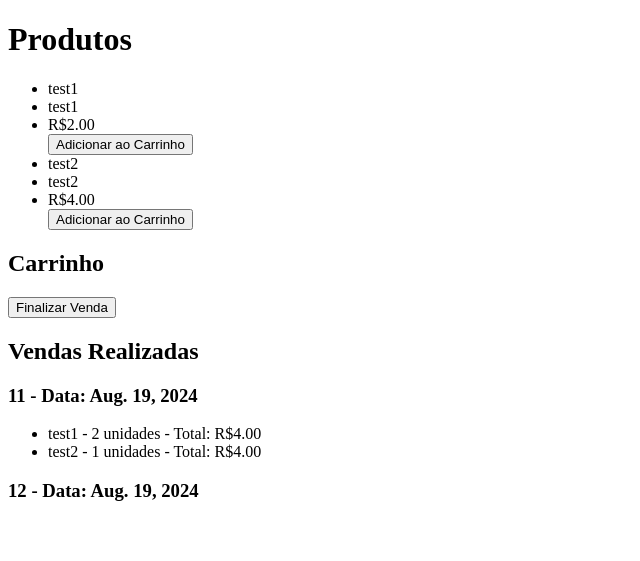
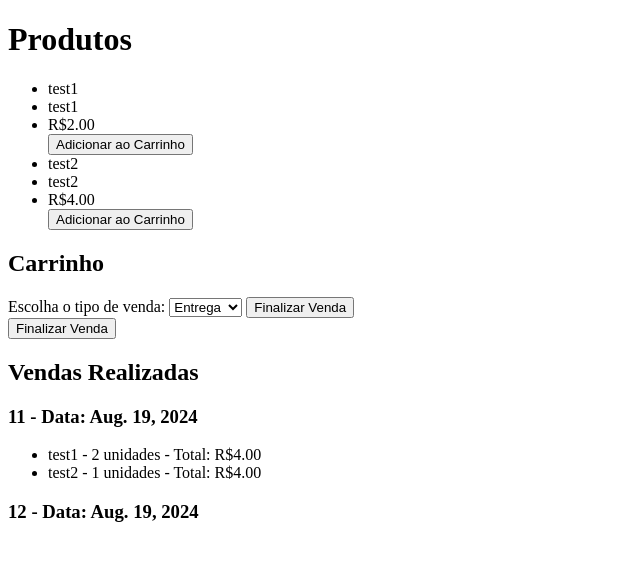
Before and after one commit to joaobatistafrontend/vends_pord, a Django app: page / in a window 1280 px wide. Shown: the top 561 px of the page, without its empty margins (0-640 px from the left). Run offline with Django 5.2, Linux system fonts and the light colour scheme; data comes from the database, SQL or seed files in the repository; both versions use the stored data as it was after the commit; data that the repository does not hold is empty.

Commit message:
subindo com vendas

```diff
--- a/core/models.py
+++ b/core/models.py
@@ -16,6 +16,11 @@ class NovoValor(models.Model):
 
     def __str__(self):
         return f'R${self.valor}'
+
+class Tipo_venda(models.Model):
+    tipo = models.CharField(max_length=100,null=True, blank=True)
+    def __str__(self):
+        return self.tipo
 
 
 class Produto(models.Model):
@@ -38,9 +43,10 @@ from datetime import date
 class Venda(models.Model):
     numero_venda = models.AutoField(primary_key=True)  # Número da venda (identificador único)
     data_venda = models.DateField(default=date.today)  # Data da venda
+    tipo_venda = models.ForeignKey(Tipo_venda, on_delete=models.SET_NULL, null=True, blank=True)  # Tipo de venda
 
     def __str__(self):
-        return f"Venda #{self.numero_venda} - {self.data_venda}"
+        return f"Venda #{self.numero_venda} - {self.data_venda} - Tipo: {self.tipo_venda.tipo}"
 class VendaDoProduto(models.Model):
     venda = models.ForeignKey(Venda, on_delete=models.CASCADE, related_name='itens')  # Associação com a venda
     produto = models.ForeignKey(Produto, on_delete=models.CASCADE)  # Produto vendido
@@ -57,3 +63,45 @@ def update_total(sender, instance, **kwargs):
         instance.total = instance.produto.valor.valor * instance.qtd
     else:
         instance.total = 0  # Define total como 0 se valor ou qtd forem nulos
+
+class EntregaBairro(models.Model):
+    bairro = models.CharField(max_length=100)
+    valor = models.DecimalField(max_digits=10, decimal_places=2, blank=True, null=True)
+
+    def __str__(self):
+        return f'{self.bairro} {self.valor}'
+class Entregador(models.Model):
+    nome = models.CharField(max_length=100,null=True, blank=True)
+    telefone = models.IntegerField(blank=True, null=True)
+    veiculo = models.CharField(max_length=100,null=True, blank=True)
+    placa = models.CharField(max_length=100,null=True, blank=True)
+
+    def __str__(self):
+        return f"{self.nome} - {self.telefone} {self.veiculo} -  {self.placa}"
+
+class Atendente(models.Model):
+    nome = models.CharField(max_length=100,null=True, blank=True)
+    def __str__(self):
+        return f"{self.nome}"
+
+
+class DadosEntrega(models.Model):
+    entregador = models.ForeignKey(Atendente, on_delete=models.CASCADE)
+    bairroPadrao = models.ForeignKey(EntregaBairro, on_delete=models.CASCADE)
+    nome = models.CharField(max_length=100,blank=True, null=True)
+    telefone = models.IntegerField(blank=True, null=True)
+    endereco = models.CharField(max_length=100,blank=True, null=True)
+    pontoReferencia = models.CharField(max_length=100,blank=True, null=True)
+    def __str__(self):
+        return f"{self.entregador} {self.bairroPadrao} {self.nome} "
+
+class DadosRetirada(models.Model):
+    nome = models.CharField(max_length=100,blank=True, null=True)
+    telefone = models.IntegerField(blank=True, null=True)
+    def __str__(self):
+            return f"{self.nome} {self.telefone}"
+class DadosVendaLocal(models.Model):
+    vendedor = models.ForeignKey(NovoValor, on_delete=models.CASCADE)
+    nomeClienteMesa = models.CharField(max_length=100,blank=True, null=True)
+    def __str__(self):
+        return f"{self.vendedor} {self.nomeClienteMesa}"
--- a/core/views.py
+++ b/core/views.py
@@ -3,16 +3,24 @@ from django.shortcuts import redirect
 from django.views.generic import TemplateView
 from .models import *
 from datetime import date
+from django.views.generic import DetailView
+from .models import Venda
 
 class ProdutosView(TemplateView):
     template_name = 'produtos.html'
 
     def get(self, request):
         produtos = Produto.objects.all()
-        carrinho = Carrinho.objects.all()  # Recupera os itens do carrinho
-        venda = Venda.objects.all()
+        carrinho = Carrinho.objects.all()
+        vendas = Venda.objects.all()
+        tipos_venda = Tipo_venda.objects.all()  # Recupera todos os tipos de venda
 
-        return render(request, self.template_name, {'produtos': produtos, 'carrinho': carrinho, 'vendas':venda})
+        return render(request, self.template_name, {
+            'produtos': produtos,
+            'carrinho': carrinho,
+            'vendas': vendas,
+            'tipos_venda': tipos_venda  # Passa os tipos de venda para o template
+        })
 
     def post(self, request):
         produto_id = request.POST.get('produto_id')
@@ -24,22 +32,23 @@ class ProdutosView(TemplateView):
             item_carrinho.qtd += 1
             item_carrinho.save()
 
-        return redirect('produtos')  # Redireciona de volta para a lista de produtos
-
-
+        return redirect('produtos')
 class FinalizarVendaView(TemplateView):
     template_name = 'finalizar_venda.html'
 
     def post(self, request):
-        # Cria uma nova venda única
-        nova_venda = Venda.objects.create()
+        tipo_venda_id = request.POST.get('tipo_venda')  # Captura o tipo de venda selecionado
+        tipo_venda = Tipo_venda.objects.get(id=tipo_venda_id)
+
+        # Cria uma nova venda com o tipo de venda selecionado
+        nova_venda = Venda.objects.create(tipo_venda=tipo_venda)
 
         # Obtém todos os itens do carrinho
         carrinho = Carrinho.objects.all()
         # Associa todos os itens do carrinho à nova venda
         for item in carrinho:
             VendaDoProduto.objects.create(
-                venda=nova_venda,  # Associa os produtos à venda criada
+                venda=nova_venda,
                 produto=item.produto,
                 qtd=item.qtd,
                 total=item.produto.valor.valor * item.qtd
@@ -48,12 +57,7 @@ class FinalizarVendaView(TemplateView):
         # Limpa o carrinho após a venda
         carrinho.delete()
 
-        # Redireciona para a página de detalhes da venda ou de produtos
         return redirect('venda_detalhes', pk=nova_venda.numero_venda)
-
-
-from django.views.generic import DetailView
-from .models import Venda
 
 class VendaDetailView(DetailView):
     model = Venda
--- a/templates/produtos.html
+++ b/templates/produtos.html
@@ -20,11 +20,16 @@
     </form>
 
     <h2>Carrinho</h2>
-    <ul>
-        {% for item in carrinho %}
-            <li>{{ item.produto.nome_produto }} - {{ item.qtd }} unidades</li>
-        {% endfor %}
-    </ul>
+    <form method="post" action="{% url 'finalizar_venda' %}">
+        {% csrf_token %}
+        <label for="tipo_venda">Escolha o tipo de venda:</label>
+        <select name="tipo_venda" id="tipo_venda">
+            {% for tipo in tipos_venda %}
+                <option value="{{ tipo.id }}">{{ tipo.tipo }}</option>
+            {% endfor %}
+        </select>
+        <button type="submit">Finalizar Venda</button>
+    </form>
 
     <form method="post" action="{% url 'finalizar_venda' %}">
         {% csrf_token %}
```
Also changed, not shown: core/admin.py (+9 -0 lines), templates/finalizar_venda.html (added, +12 -0 lines), core/migrations/0002_atendente_dadosretirada_entregabairro_entregador_and_more.py (added), core/migrations/0003_venda_tipo_venda.py (added), db.sqlite3.
